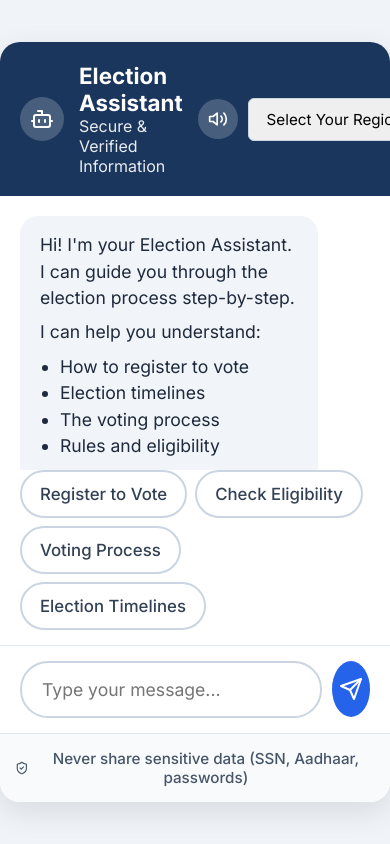
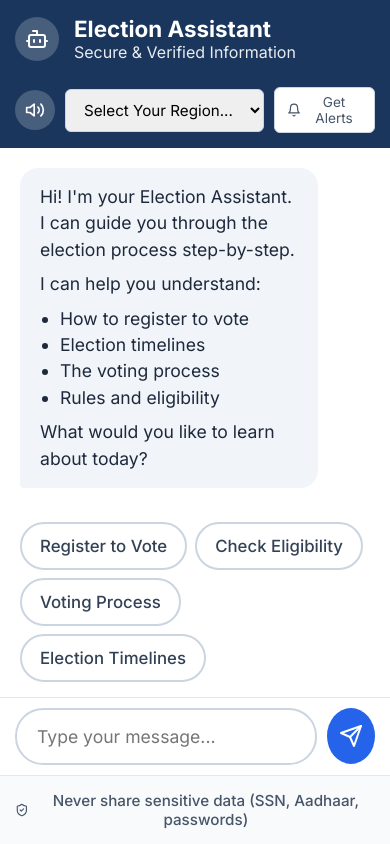
Before and after one commit to karthikpaii/promptwars2-votingsystem, a Flask app: page / in a window 390 px wide. Run offline with Flask 3, Linux system fonts and the light colour scheme.

Commit message:
Optimize mobile responsiveness and prevent double-submit errors

```diff
--- a/Voting System/static/app.js
+++ b/Voting System/static/app.js
@@ -36,7 +36,6 @@
         const text = chatInput.value.trim();
         if (text) {
             handleUserMessage(text);
-            chatInput.value = '';
         }
     });
 
@@ -48,8 +47,19 @@
     }
 
     async function handleUserMessage(message) {
+        if (!message) return;
+
+        // Disable input to prevent double submission
+        chatInput.disabled = true;
+        const sendBtn = document.getElementById('send-btn');
+        if(sendBtn) {
+            sendBtn.disabled = true;
+            sendBtn.style.opacity = '0.5';
+        }
+
         // Add user message to UI
         addMessage(message, 'user');
+        chatInput.value = '';
 
         // Show typing indicator
         const typingId = showTypingIndicator();
@@ -93,6 +103,15 @@
         } catch (error) {
             removeTypingIndicator(typingId);
             addMessage("Network error. Please check your connection.", 'warning');
+            speakText("Network error. Please check your connection.");
+        } finally {
+            // Re-enable input
+            chatInput.disabled = false;
+            if(sendBtn) {
+                sendBtn.disabled = false;
+                sendBtn.style.opacity = '1';
+            }
+            chatInput.focus();
         }
     }
 
--- a/Voting System/static/style.css
+++ b/Voting System/static/style.css
@@ -27,11 +27,24 @@
     overflow: hidden;
 }
 
+@media (max-width: 768px) {
+    .container {
+        height: 100vh;
+        border-radius: 0;
+    }
+}
+
 .main-content {
     display: flex;
     flex-grow: 1;
     overflow: hidden;
     position: relative;
+}
+
+@media (max-width: 768px) {
+    .main-content {
+        flex-direction: column;
+    }
 }
 
 .chat-wrapper {
@@ -50,6 +63,15 @@
     padding: 20px;
     overflow-y: auto;
     transition: transform 0.3s ease, opacity 0.3s ease;
+}
+
+@media (max-width: 768px) {
+    .timeline-container {
+        width: 100%;
+        max-height: 250px; /* Limit height on mobile */
+        border-right: none;
+        border-bottom: 1px solid #e2e8f0;
+    }
 }
 
 .timeline-container.hidden {
@@ -126,6 +148,19 @@
     display: flex;
     align-items: center;
     gap: 15px;
+}
+
+@media (max-width: 768px) {
+    .chat-header {
+        padding: 15px;
+        flex-wrap: wrap; /* Allow wrapping on small screens */
+    }
+
+    .header-actions {
+        width: 100%;
+        justify-content: space-between;
+        margin-top: 10px;
+    }
 }
 
 .avatar {
@@ -230,6 +265,20 @@
     gap: 10px;
 }
 
+@media (max-width: 768px) {
+    .chat-input-area {
+        padding: 10px 15px;
+    }
+    #chat-input {
+        padding: 12px 16px;
+        font-size: 1rem;
+    }
+    #send-btn {
+        width: 48px;
+        height: 48px;
+    }
+}
+
 #chat-input {
     flex-grow: 1;
     padding: 16px 20px; /* Larger padding */
```
